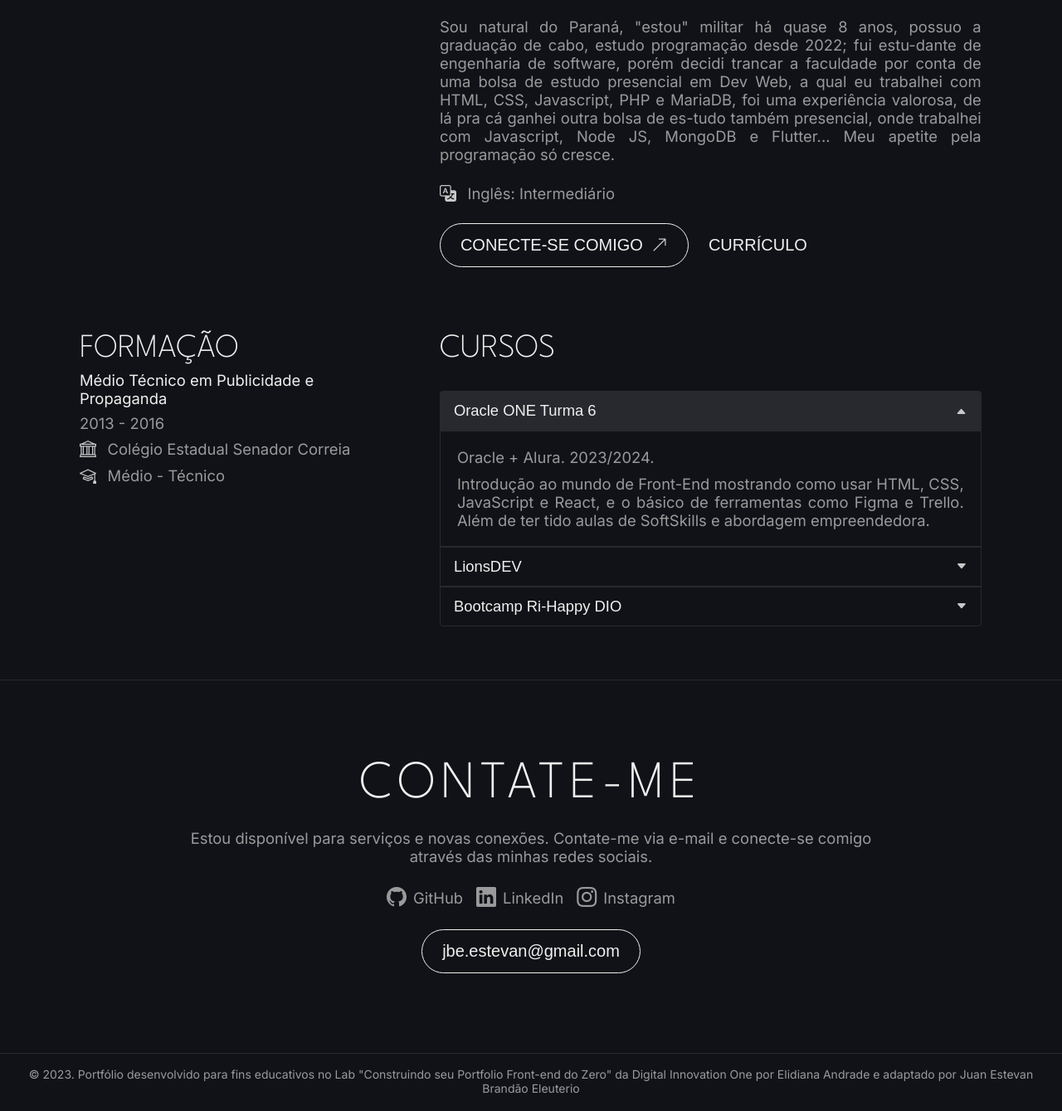
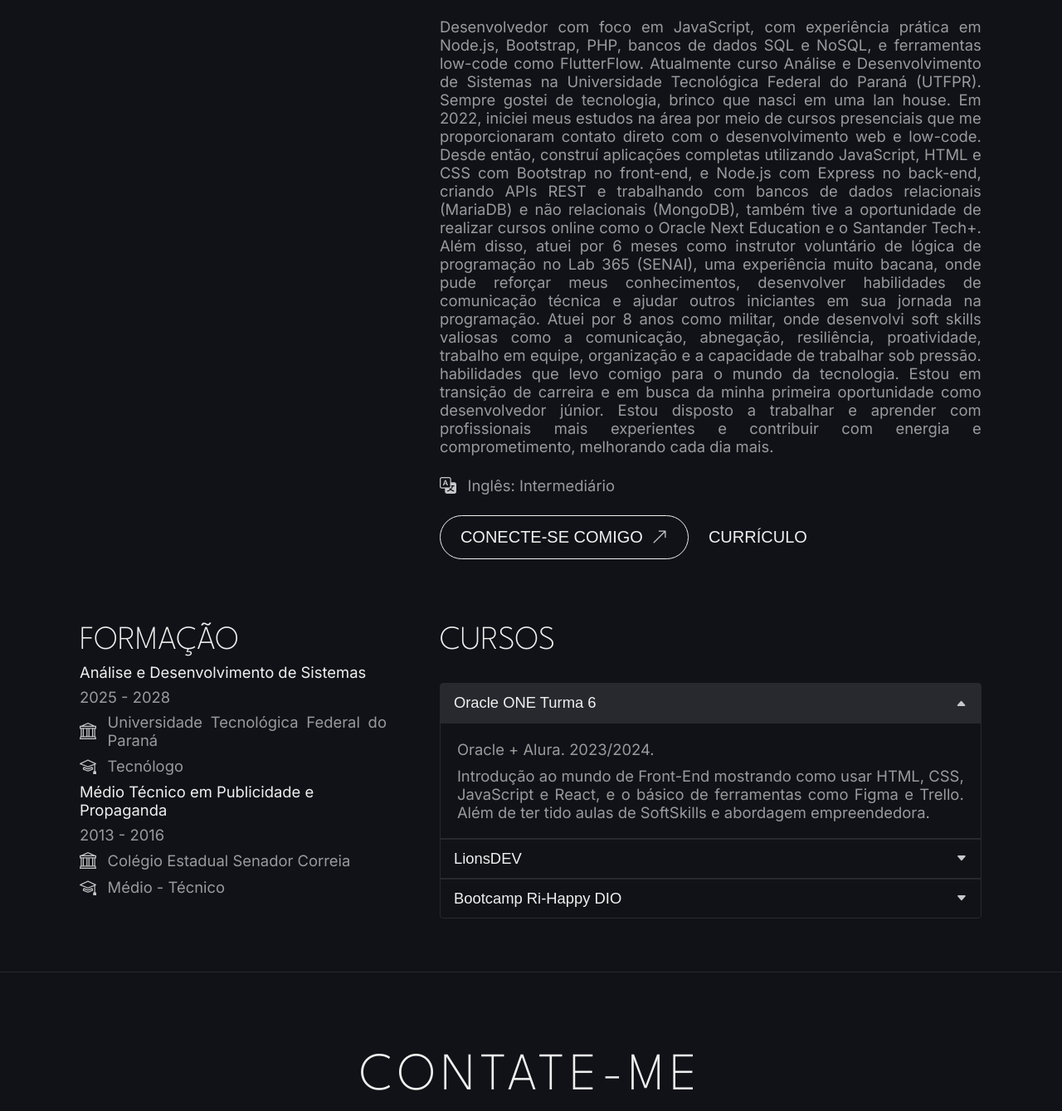
Before and after one commit to JBEstevan/desafio-Dio-Portfolio, a plain HTML site: page index.html in a window 1280 px wide. Shown: the part 1122-2461 px from the top of the page at 83% size. Drawn offline with nearby package versions, Linux system fonts and the light colour scheme.

Commit message:
feat: alteracao

```diff
--- a/index.html
+++ b/index.html
@@ -4,7 +4,7 @@
 <head>
   <meta charset="UTF-8">
   <meta name="viewport" content="width=device-width, initial-scale=1.0">
-  <title>Juan Estevan | Portfolio para o desafio da DIO/Ri Happy</title>
+  <title>Juan Estevan Brandão Eleuterio</title>
   <meta name="description"
     content="Portfólio de Juan Estevan para compartilhar projetos e habilidades desenvolvidas.">
 
@@ -135,8 +135,13 @@
       <img class="about__photo" src="" alt="">
       <div class="about__description">
         <h2>Sobre mim</h2>
-        <p>Sou natural do Paraná, "estou" militar há quase 8 anos, possuo a graduação de cabo, estudo programação desde 2022; fui estu-dante de engenharia de software, porém decidi trancar a faculdade por conta de uma bolsa de estudo presencial em Dev Web, a qual eu trabalhei com HTML, CSS, Javascript, PHP e MariaDB, foi uma experiência valorosa, de lá pra cá ganhei outra bolsa de es-tudo também presencial, onde trabalhei com Javascript, Node JS, MongoDB e Flutter... Meu apetite pela programação só cresce.
+        <p>Desenvolvedor com foco em JavaScript, com experiência prática em Node.js, Bootstrap, PHP, bancos de dados SQL e NoSQL, e ferramentas low-code como FlutterFlow. Atualmente curso Análise e Desenvolvimento de Sistemas na Universidade Tecnológica Federal do Paraná (UTFPR).
 
+Sempre gostei de tecnologia, brinco que nasci em uma lan house. Em 2022, iniciei meus estudos na área por meio de cursos presenciais que me proporcionaram contato direto com o desenvolvimento web e low-code. Desde então, construí aplicações completas utilizando JavaScript, HTML e CSS com Bootstrap no front-end, e Node.js com Express no back-end, criando APIs REST e trabalhando com bancos de dados relacionais (MariaDB) e não relacionais (MongoDB), também tive a oportunidade de realizar cursos online como o Oracle Next Education e o Santander Tech+. Além disso, atuei por 6 meses como instrutor voluntário de lógica de programação no Lab 365 (SENAI), uma experiência muito bacana, onde pude reforçar meus conhecimentos, desenvolver habilidades de comunicação técnica e ajudar outros iniciantes em sua jornada na programação.
+
+Atuei por 8 anos como militar, onde desenvolvi soft skills valiosas como a comunicação, abnegação, resiliência, proatividade, trabalho em equipe, organização e a capacidade de trabalhar sob pressão. habilidades que levo comigo para o mundo da tecnologia.
+
+Estou em transição de carreira e em busca da minha primeira oportunidade como desenvolvedor júnior. Estou disposto a trabalhar e aprender com profissionais mais experientes e contribuir com energia e comprometimento, melhorando cada dia mais.
         </p>
         <div class="about__icons">
           <i class="bi bi-translate"></i>
@@ -160,6 +165,16 @@
       <div class="col1">
         <div class="row1">
           <h3>Formação</h3>
+          <h4>Análise e Desenvolvimento de Sistemas</h4>
+          <span>2025 - 2028</span>
+          <div class="about__icons">
+            <i class="bi bi-bank"></i>
+            <span>Universidade Tecnológica Federal do Paraná</span>
+          </div>
+          <div class="about__icons">
+            <i class="bi bi-mortarboard"></i>
+            <span>Tecnólogo</span>
+          </div>
           <h4>Médio Técnico em Publicidade e Propaganda</h4>
           <span>2013 - 2016</span>
           <div class="about__icons">
@@ -254,9 +269,6 @@
 
   <footer>
     <p>
-      © 2023. Portfólio desenvolvido para fins educativos no Lab "Construindo seu Portfolio Front-end do Zero" da
-      <a href="https://www.dio.me/" target="_blank">Digital Innovation One</a> por
-      <a href="https://github.com/elidianaandrade" target="_blank">Elidiana Andrade</a> e adaptado por
       <a href="https://github.com/JBEstevan" target="_blank">Juan Estevan Brandão Eleuterio</a>
     </p>
   </footer>
```
